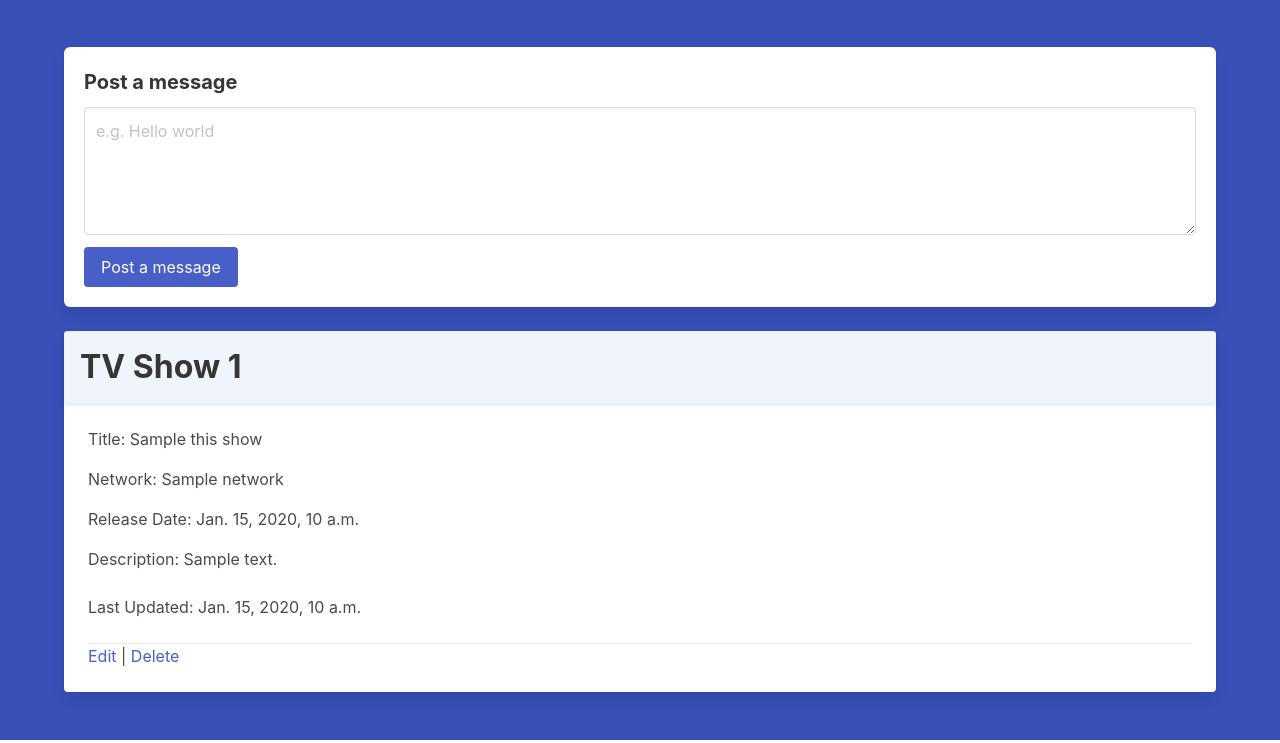
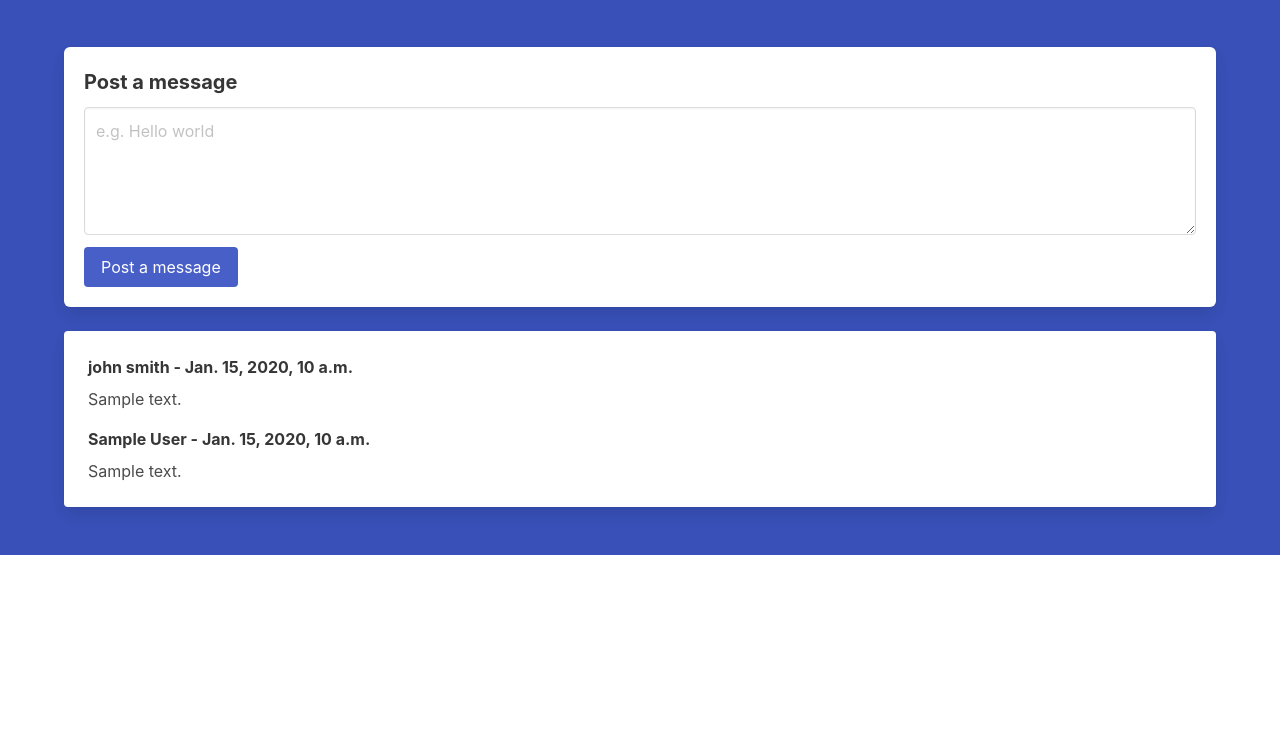
Before and after one commit to djdembeck/codingdojo, a Django app: template 2-python/django/django-fullstack/day-2/the_wall/wall_app/templates/feed.html in a window 1280 px wide. Shown: the part 57-800 px from the top of the page. Run offline with Django 3.2, Linux system fonts and the light colour scheme; data comes from the database, SQL or seed files in the repository; both versions use the stored data as it was after the commit; tables that the repository leaves empty hold one stand-in row (values such as "Sample post"); the template is opened without the code that fills it: values that come from a table or form of the project are taken from there, most other values are stand-ins (such as "Sample title", 1, 10 or a date in 2020).

Commit message:
fixup form some more

```diff
--- a/2-python/django/django-fullstack/day-2/the_wall/wall_app/templates/feed.html
+++ b/2-python/django/django-fullstack/day-2/the_wall/wall_app/templates/feed.html
@@ -49,22 +49,23 @@
 			</div>
 			<div class="block"></div>
 			<div class="card">
-				<header class="card-header has-background-info-light">
-					<p class="card-header-title is-size-3">TV Show {{ this_show.id }}</p>
-				</header>
 				<div class="card-content">
-					<div class="content">
-						<p>Title: {{ this_show.title }}</p>
-						<p>Network: {{ this_show.network }}</p>
-						<p>Release Date: {{ this_show.release_date }}</p>
-						<p>Description: {{ this_show.desc }}</p>
+					{% for post in all_posts %}
+					<div class="label is-size-6">
+						{{ this_user.first_name }} {{ this_user.last_name }} - {{ this_post.created_at }}
 					</div>
 					<div class="content">
-						<p>Last Updated: {{ this_show.updated_at }}</p>
+						<p>{{ post.message }}</p>
+							{% for comment in this_post_comments %}
+							<div class="label is-size-6">
+								{{ comment.first_name }} {{ comment.last_name }} - {{ comment.created_at }}
+							</div>
+								<div class="content">
+									<p>{{ comment.comment }}</p>
+								</div>
+							{% endfor %}
 					</div>
-				<div class="card-footer">
-					<p><a href="{{ this_show.id }}/edit">Edit</a> | <a href="{{ this_show.id }}/delete">Delete</a></p>
-				</div>
+					{% endfor %}
 				</div>
 			</div>
 		</div>
```
Also changed, not shown: 2-python/django/django-fullstack/day-2/the_wall/db.sqlite3.
